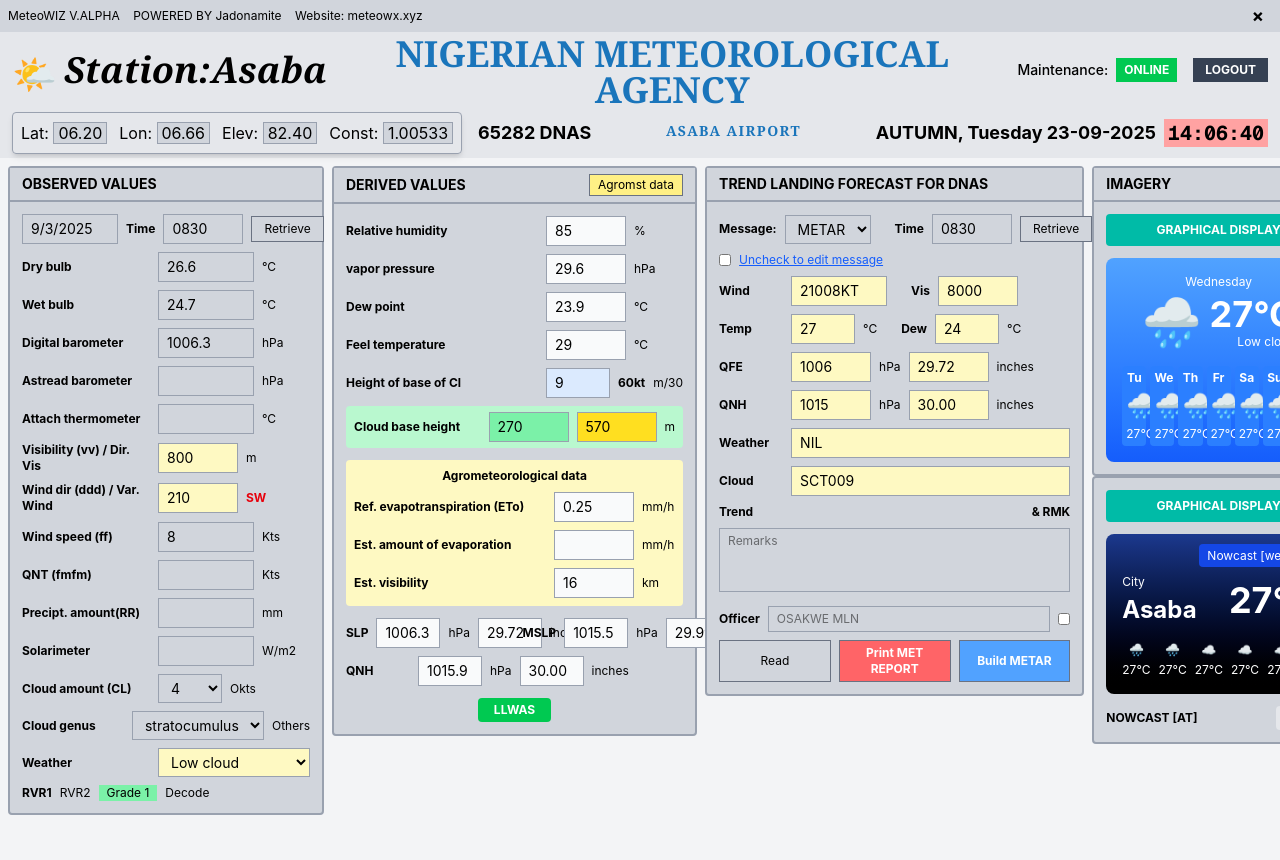
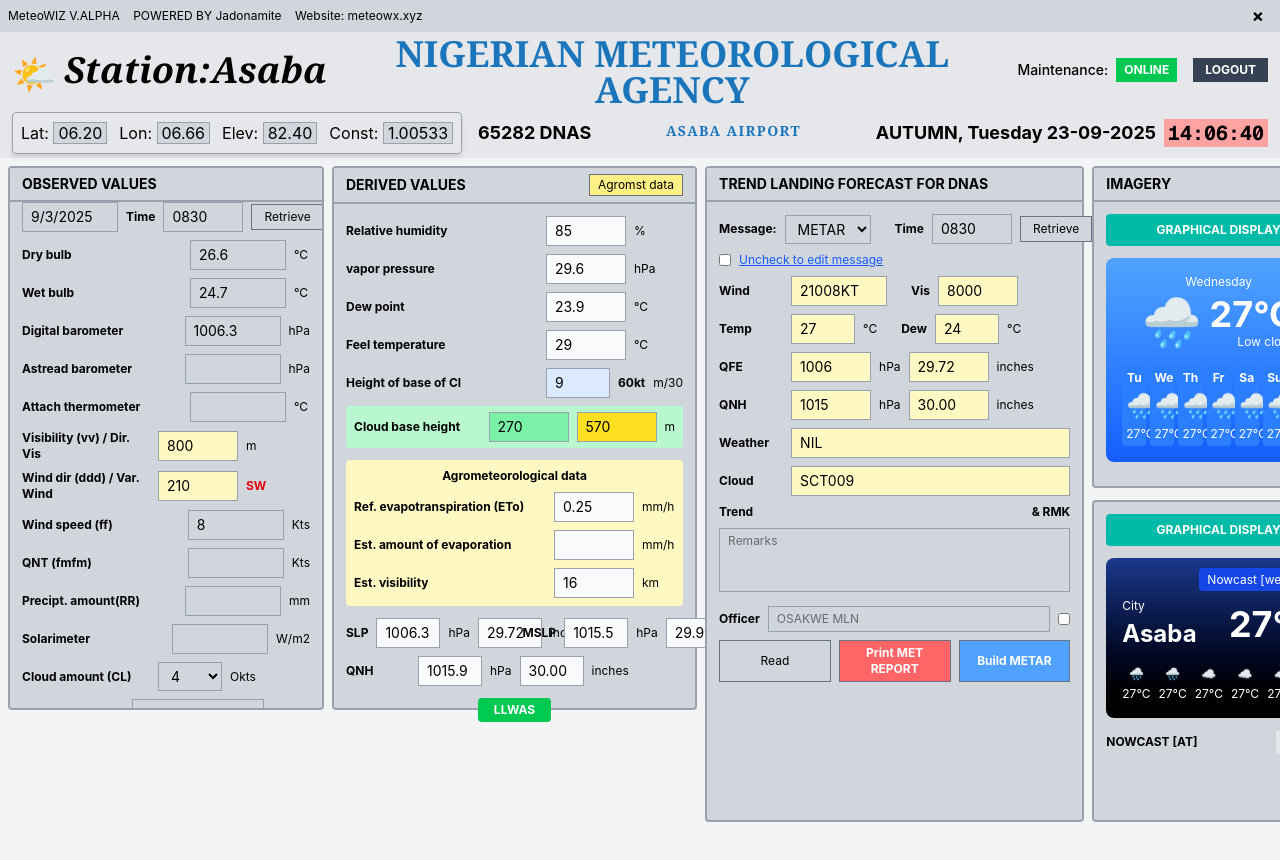
Before and after one commit to jadonamite/MeteoWiz, a Next.js app: page / in a window 1280 px wide. Shown: the top 860 px of the page. Built offline with nearby package versions, Linux system fonts and the light colour scheme.

Commit message:
Alignment done

```diff
--- a/src/app/components/DashboardLayout.jsx
+++ b/src/app/components/DashboardLayout.jsx
@@ -8,29 +8,29 @@
 /**
  * DashboardLayout
  *
- * Fixed-height dashboard layout using viewport units.
- * Ensures child sections respect their height percentages.
+ * 4-column dashboard with fixed viewport heights matching original design.
+ * Heights: Observed & Derived = 70vh, Trend & Imagery = 90vh
  */
 const DashboardLayout = () => {
    return (
-      <div className="flex gap-2 p-2 bg-gray-100 h-screen">
-         {/* Observed Values (70% height) */}
-         <div className="w-1/4 h-[70%] ">
+      <div className="flex gap-2 p-2 bg-gray-100 min-h-screen">
+         {/* Observed Values  */}
+         <div className="w-1/4 h-[68vh]">
             <ObservedValuesSection />
          </div>
 
-         {/* Derived Values (70% height) */}
-         <div className="w-3/10 h-[70%] ">
+         {/* Derived Values */}
+         <div className="w-3/10 h-[68vh]">
             <DerivedValuesSection />
          </div>
 
-         {/* Trend Forecast (90% height) */}
-         <div className="w-3/10 h-[90%] ">
+         {/* Trend Forecast  */}
+         <div className="w-3/10 h-[82vh]">
             <TrendForecastSection />
          </div>
 
-         {/* Imagery (90% height) */}
-         <div className="w-1/5 h-[90%] ">
+         {/* Imagery */}
+         <div className="w-1/5 h-[82vh]">
             <ImagerySection />
          </div>
       </div>
--- a/src/app/components/DerivedValuesSection.jsx
+++ b/src/app/components/DerivedValuesSection.jsx
@@ -1,41 +1,41 @@
 // app/components/DerivedValuesSection.jsx
 "use client";
 
-import { useState } from 'react';
+import { useState } from "react";
 
 const DerivedValuesSection = () => {
    // State for derived values (calculated from observed data)
    const [derivedData, setDerivedData] = useState({
-    relativeHumidity: '85',
-    vaporPressure: '29.6',
-    dewPoint: '23.9',
-    feelTemperature: '29',
-    heightBaseCloud: '9',
-    cloudBaseHeight: '270',
-    cloudBaseHeightYellow: '570',
-    refEvapotranspiration: '0.25',
-    estEvaporation: '',
-    estVisibility: '16',
-    slp: '1006.3',
-    slpTemp: '29.72',
-    mslp: '1015.5',
-    mslpTemp: '29.99',
-    qnh: '1015.9',
-    qnhTemp: '30.00'
+      relativeHumidity: "85",
+      vaporPressure: "29.6",
+      dewPoint: "23.9",
+      feelTemperature: "29",
+      heightBaseCloud: "9",
+      cloudBaseHeight: "270",
+      cloudBaseHeightYellow: "570",
+      refEvapotranspiration: "0.25",
+      estEvaporation: "",
+      estVisibility: "16",
+      slp: "1006.3",
+      slpTemp: "29.72",
+      mslp: "1015.5",
+      mslpTemp: "29.99",
+      qnh: "1015.9",
+      qnhTemp: "30.00",
    });
 
    return (
-     <div className="bg-gray-300 border-2 border-gray-400 rounded">
+      <div className="bg-gray-300 border-2 border-gray-400 rounded h-full flex flex-col">
          {/* Header */}
-        <div className="bg-gray-300 border-b-2 border-gray-400 px-3 py-1.5 flex justify-between items-center">
+         <div className="bg-gray-300 border-b-2 border-gray-400 px-3 py-1.5 flex justify-between items-center flex-shrink-0">
             <h2 className="font-bold text-sm">DERIVED VALUES</h2>
             <button className="bg-yellow-200 border border-gray-500 px-2 py-0.5 text-xs hover:bg-yellow-300">
                Agromst data
             </button>
          </div>
 
-        {/* Content - Two Column Layout */}
-        <div className="p-3 space-y-3">
+         {/* Content - Two Column Layout - Scrollable */}
+         <div className="p-3 space-y-3  flex-1">
             {/* Top Section - Humidity and Temperature */}
             <div className="space-y-2">
                <DerivedRow
@@ -170,7 +170,7 @@
 };
 
 // Reusable Derived Row Component
-const DerivedRow = ({ label, value, unit, bgColor = '' }) => (
+const DerivedRow = ({ label, value, unit, bgColor = "" }) => (
    <div className={`flex items-center gap-2 ${bgColor}`}>
       <span className="text-xs font-bold w-48">{label}</span>
       <input
--- a/src/app/components/ImagerySection.jsx
+++ b/src/app/components/ImagerySection.jsx
@@ -1,37 +1,38 @@
 "use client";
 
-import { useState } from 'react';
+import { useState } from "react";
 
 const ImagerySection = () => {
    // State for weather imagery data
    const [imageryData, setImageryData] = useState({
-    displayType: 'GRAPHICAL DISPLAY',
-    currentTemp: '27',
-    condition: 'Low cloud',
-    cityName: 'Asaba',
+      displayType: "GRAPHICAL DISPLAY",
+      currentTemp: "27",
+      condition: "Low cloud",
+      cityName: "Asaba",
       forecast: [
-      { day: 'Tu', icon: '🌧️', temp: '27°C' },
-      { day: 'We', icon: '🌧️', temp: '27°C' },
-      { day: 'Th', icon: '🌧️', temp: '27°C' },
-      { day: 'Fr', icon: '🌧️', temp: '27°C' },
-      { day: 'Sa', icon: '🌧️', temp: '27°C' },
-      { day: 'Su', icon: '🌧️', temp: '27°C' },
-      { day: 'Mo', icon: '🌧️', temp: '27°C' }
+         { day: "Tu", icon: "🌧️", temp: "27°C" },
+         { day: "We", icon: "🌧️", temp: "27°C" },
+         { day: "Th", icon: "🌧️", temp: "27°C" },
+         { day: "Fr", icon: "🌧️", temp: "27°C" },
+         { day: "Sa", icon: "🌧️", temp: "27°C" },
+         { day: "Su", icon: "🌧️", temp: "27°C" },
+         { day: "Mo", icon: "🌧️", temp: "27°C" },
       ],
-    nowcastType: '[AT]',
-    nosigStatus: 'NOSIG'
+      nowcastType: "[AT]",
+      nosigStatus: "NOSIG",
    });
 
    return (
-     <div>
-        <div className="bg-gray-300 border-2 border-gray-400 rounded">
+      <div className="h-full flex flex-col gap-3">
+         {/* First Card - Takes 50% of available space */}
+         <div className="bg-gray-300 border-2 border-gray-400 rounded flex-1 flex flex-col">
             {/* Header */}
-           <div className="bg-gray-300 border-b-2 border-gray-400 px-3 py-1.5">
+            <div className="bg-gray-300 border-b-2 border-gray-400 px-3 py-1.5 flex-shrink-0">
                <h2 className="font-bold text-sm">IMAGERY</h2>
             </div>
 
             {/* Content */}
-           <div className="p-3 space-y-3">
+            <div className="p-3 space-y-3 flex-1 overflow-auto">
                {/* Display Type Selector */}
                <div className="flex items-center justify-center gap-2 bg-teal-500 py-2 rounded">
                   <span className="text-white font-bold text-xs">
@@ -50,7 +51,9 @@
                            <div className="text-4xl font-bold">
                               {imageryData.currentTemp}°C
                            </div>
-                          <div className="text-xs">{imageryData.condition}</div>
+                           <div className="text-xs">
+                              {imageryData.condition}
+                           </div>
                         </div>
                      </div>
                   </div>
@@ -67,13 +70,13 @@
                      ))}
                   </div>
                </div>
-
-              {/* City Display */}
             </div>
          </div>
-        <div className="bg-gray-300 border-2 border-gray-400 rounded">
+
+         {/* Second Card - Takes 50% of available space */}
+         <div className="bg-gray-300 border-2 border-gray-400 rounded flex-1 flex flex-col">
             {/* Content */}
-           <div className="p-3 space-y-3">
+            <div className="p-3 space-y-3 flex-1 overflow-auto">
                {/* Display Type Selector */}
                <div className="flex items-center justify-center gap-2 bg-teal-500 py-2 rounded">
                   <span className="text-white font-bold text-xs">
@@ -144,4 +147,4 @@
    </div>
 );
 
-export default ImagerySection
+export default ImagerySection;
--- a/src/app/components/ObservedValuesSection.jsx
+++ b/src/app/components/ObservedValuesSection.jsx
@@ -1,43 +1,43 @@
 // src/app/components/ObservedValuesSection.jsx
 "use client";
 
-import { useState } from 'react';
+import { useState } from "react";
 
 const ObservedValuesSection = () => {
    // State for observed values form inputs
    const [observedData, setObservedData] = useState({
-    date: '9/3/2025',
-    time: '0830',
-    dryBulb: '26.6',
-    wetBulb: '24.7',
-    digitalBarometer: '1006.3',
-    astreadBarometer: '',
-    attachThermometer: '',
-    visibility: '800',
-    windDirection: '210',
-    windSpeed: '8',
-    qnhFmFm: '',
-    precipAmount: '',
-    solarimeter: '',
-    cloudAmount: '4',
-    cloudGenus: 'stratocumulus',
-    weather: 'Low cloud'
+      date: "9/3/2025",
+      time: "0830",
+      dryBulb: "26.6",
+      wetBulb: "24.7",
+      digitalBarometer: "1006.3",
+      astreadBarometer: "",
+      attachThermometer: "",
+      visibility: "800",
+      windDirection: "210",
+      windSpeed: "8",
+      qnhFmFm: "",
+      precipAmount: "",
+      solarimeter: "",
+      cloudAmount: "4",
+      cloudGenus: "stratocumulus",
+      weather: "Low cloud",
    });
 
    // Handle input changes
    const handleChange = (field, value) => {
-    setObservedData(prev => ({ ...prev, [field]: value }));
+      setObservedData((prev) => ({ ...prev, [field]: value }));
    };
 
    return (
-     <div className="bg-gray-300 border-2 border-gray-400 rounded">
+      <div className="bg-gray-300 border-2 border-gray-400 rounded h-full flex flex-col">
          {/* Header */}
-        <div className="bg-gray-300 border-b-2 border-gray-400 px-3 py-1.5">
+         <div className="bg-gray-300 border-b-2 border-gray-400 px-3 py-1.5 flex-shrink-0">
             <h2 className="font-bold text-sm">OBSERVED VALUES</h2>
          </div>
 
-        {/* Form Content */}
-        <div className="p-3 space-y-2">
+         {/* Form Content - Scrollable */}
+         <div className="p-3 space-y-2 pt-0 overflow-y-auto flex-1">
             {/* Date and Time Row */}
             <div className="flex gap-2 items-center">
                <input
@@ -115,7 +115,9 @@
                <input
                   type="text"
                   value={observedData.windDirection}
-                 onChange={(e) => handleChange("windDirection", e.target.value)}
+                  onChange={(e) =>
+                     handleChange("windDirection", e.target.value)
+                  }
                   className="border border-gray-400 px-2 py-1 text-sm w-20 bg-yellow-100"
                />
                <span className="text-xs text-red-600 font-bold">SW</span>
@@ -204,7 +206,7 @@
 // Reusable Input Row Component
 const InputRow = ({ label, value, onChange, unit }) => (
    <div className="flex items-center gap-2">
-    <span className="text-xs font-bold w-32">{label}</span>
+      <span className="text-xs font-bold w-40">{label}</span>
       <input
          type="text"
          value={value}
--- a/src/app/components/TrendForecastSection.jsx
+++ b/src/app/components/TrendForecastSection.jsx
@@ -26,16 +26,16 @@
    };
 
    return (
-      <div className="bg-gray-300 border-2 border-gray-400 rounded">
+      <div className="bg-gray-300 border-2 border-gray-400 rounded h-full flex flex-col">
          {/* Header */}
-         <div className="bg-gray-300 border-b-2 border-gray-400 px-3 py-1.5">
+         <div className="bg-gray-300 border-b-2 border-gray-400 px-3 py-1.5 flex-shrink-0">
             <h2 className="font-bold text-sm">
                TREND LANDING FORECAST FOR DNAS
             </h2>
          </div>
 
-         {/* Content */}
-         <div className="p-3 space-y-2">
+         {/* Content  */}
+         <div className="p-3 space-y-2 flex-1">
             {/* Message Type and Time Row */}
             <div className="flex items-center gap-2">
                <span className="text-xs font-bold">Message:</span>
--- a/src/structure.md
+++ /dev/null
@@ -1,21 +0,0 @@
-.
-├── app
-│   ├── components
-│   │   ├── DashboardLayout.jsx
-│   │   ├── DigitalClock.jsx
-│   │   ├── MeteorologicalDashboard.jsx
-│   │   ├── MeteorologicalNavbar.jsx
-│   │   ├── NavbarParts.jsx
-│   │   ├── ServerTimeWrapper.jsx
-│   │   └── test.jsx
-│   ├── config
-│   │   └── stations.js
-│   ├── favicon.ico
-│   ├── globals.css
-│   ├── hooks
-│   │   └── useTime.js
-│   ├── layout.js
-│   └── page.js
-└── structure.md
-
-5 directories, 14 files
```
Also changed, not shown: 1 other file (tests, documents, lock files or other folders). Lines whose indentation alone changed are shown as unchanged.
